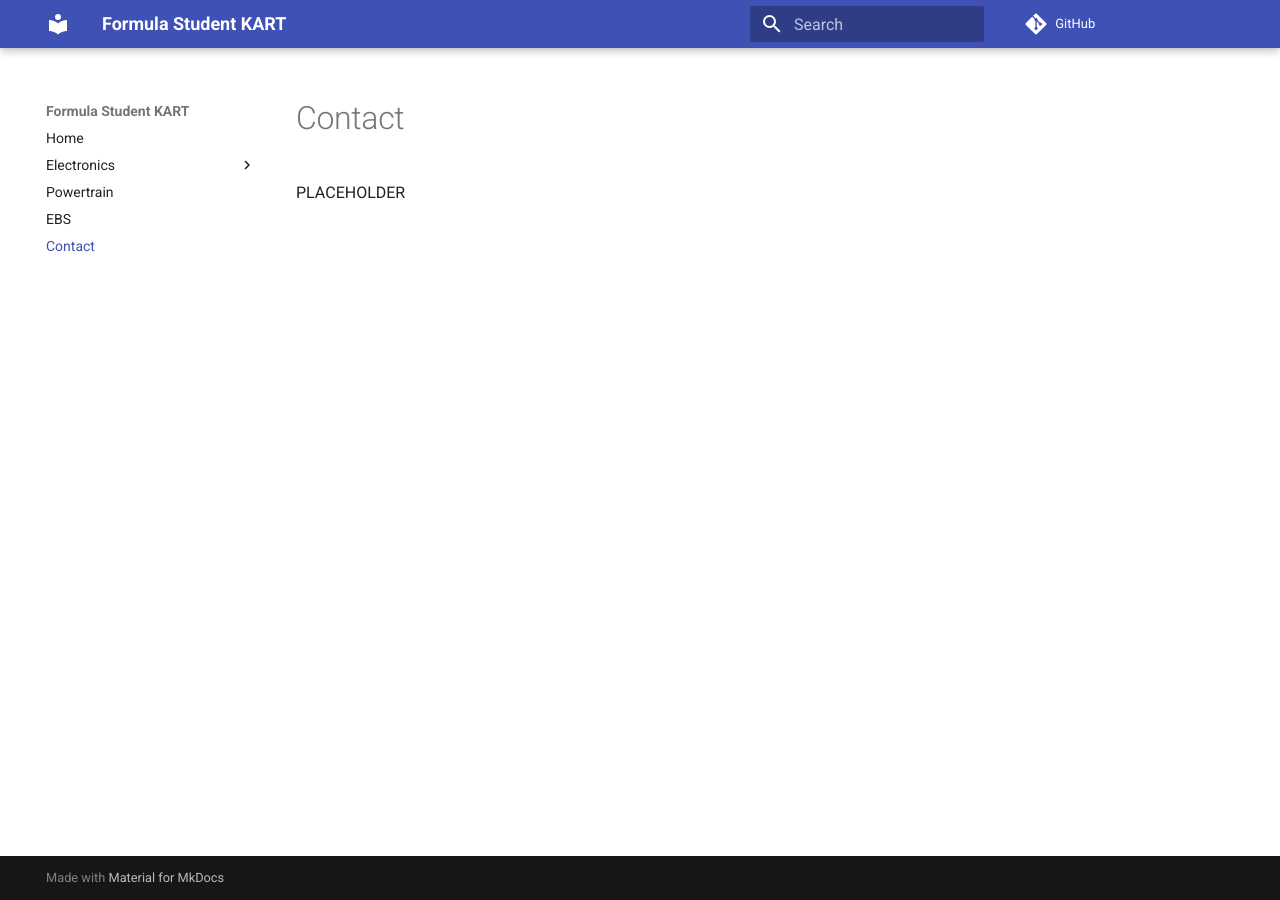
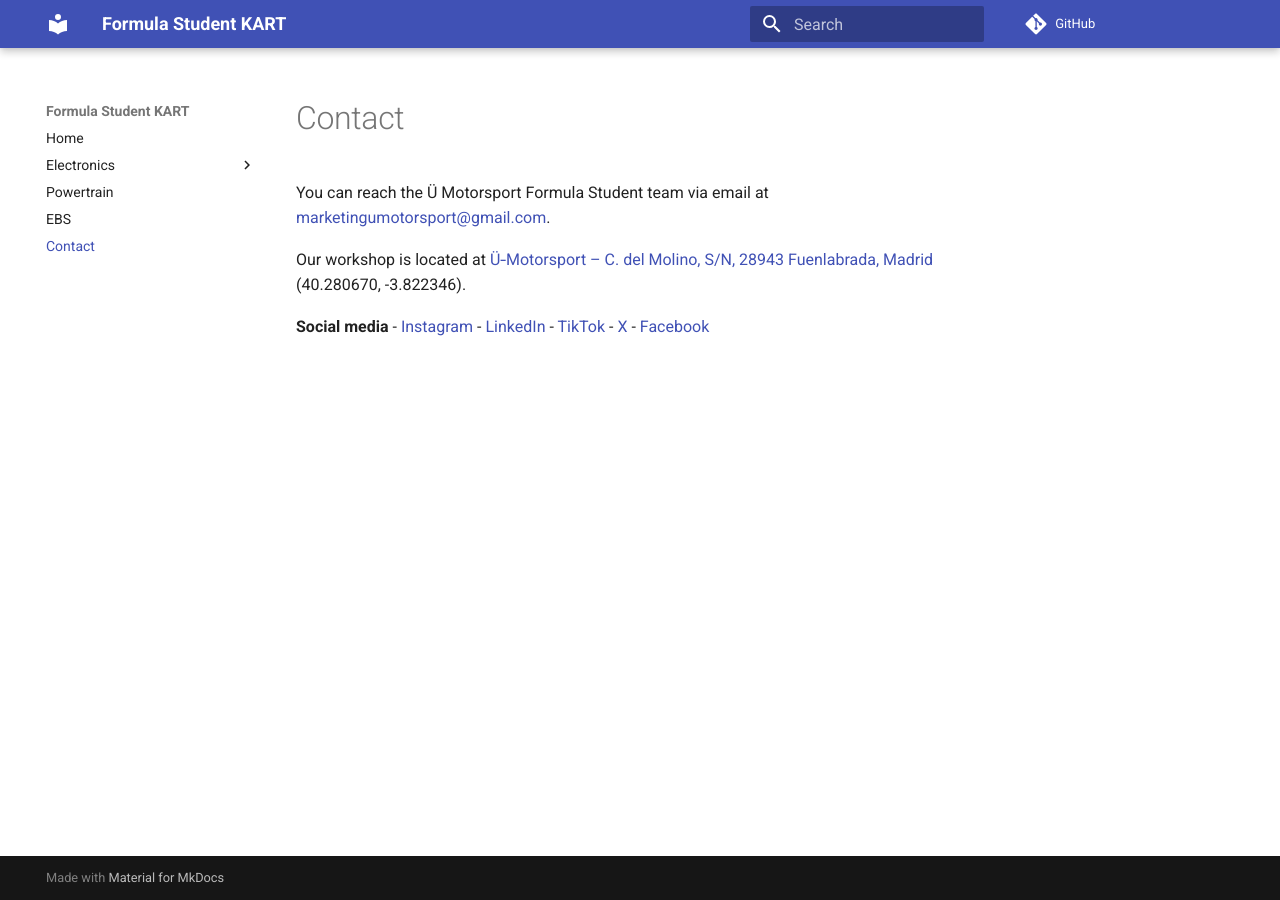
Before and after one commit to UM-Driverless/kart_docs, an MkDocs documentation site: the page built from docs/contact.md, in a window 1280 px wide. Built offline with MkDocs 1.6.1 and Material for MkDocs 9.7.7, drawn with Linux system fonts in a browser that asks for light colours; comment, search, counter and statistics services are not loaded.

Commit message:
Update contact page with accurate location and social links

```diff
--- a/docs/contact.md
+++ b/docs/contact.md
@@ -1,3 +1,13 @@
 # Contact
 
-PLACEHOLDER
+You can reach the Ü Motorsport Formula Student team via email at [marketingumotorsport@gmail.com](mailto:marketingumotorsport@gmail.com).
+
+Our workshop is located at
+[Ü‑Motorsport – C. del Molino, S/N, 28943 Fuenlabrada, Madrid](https://maps.app.goo.gl/aSBnuLuFuLq2rfQt5) (40.280670, -3.822346).
+
+**Social media**
+- [Instagram](https://www.instagram.com/_umotorsport/)
+- [LinkedIn](https://www.linkedin.com/company/u-motorsport/)
+- [TikTok](https://www.tiktok.com/@_umotorsport?is_from_webapp=1&sender_device=pc)
+- [X](https://twitter.com/_umotorsport)
+- [Facebook](https://www.facebook.com/umotorsport)
```
